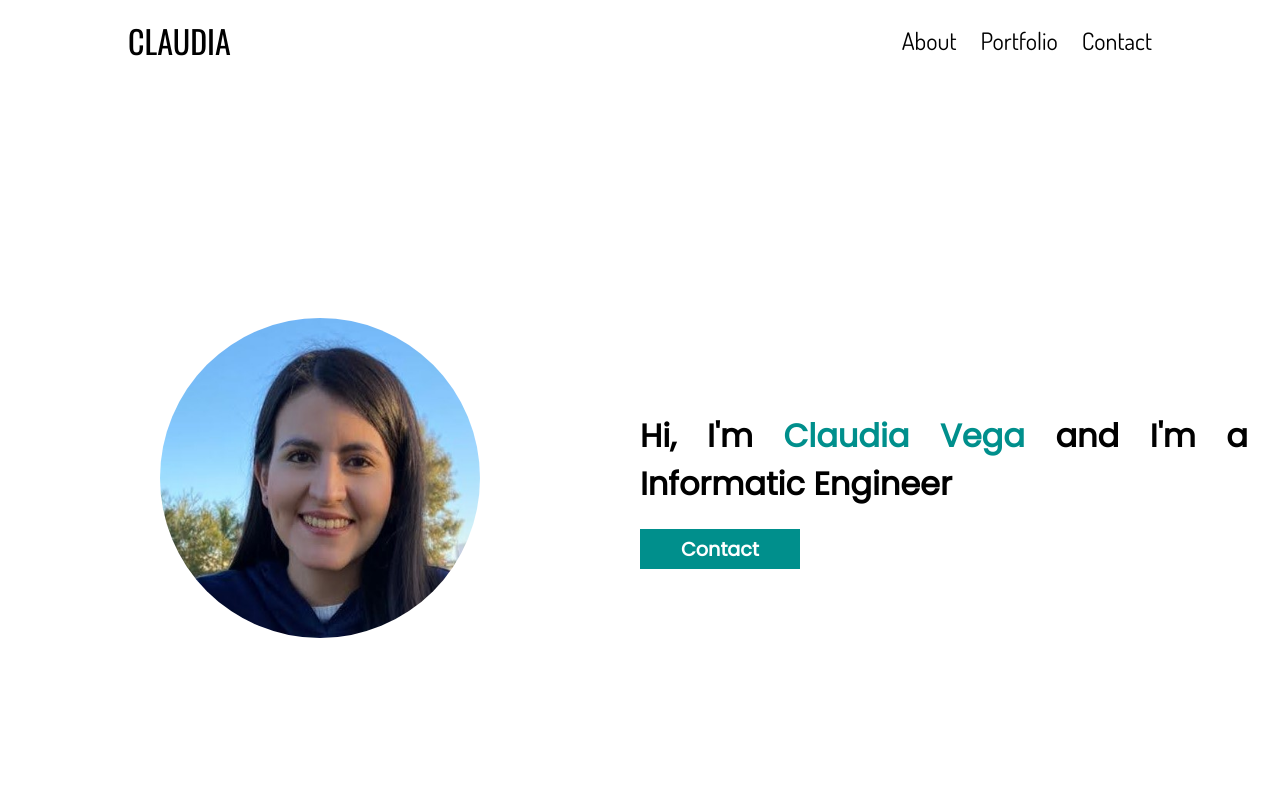
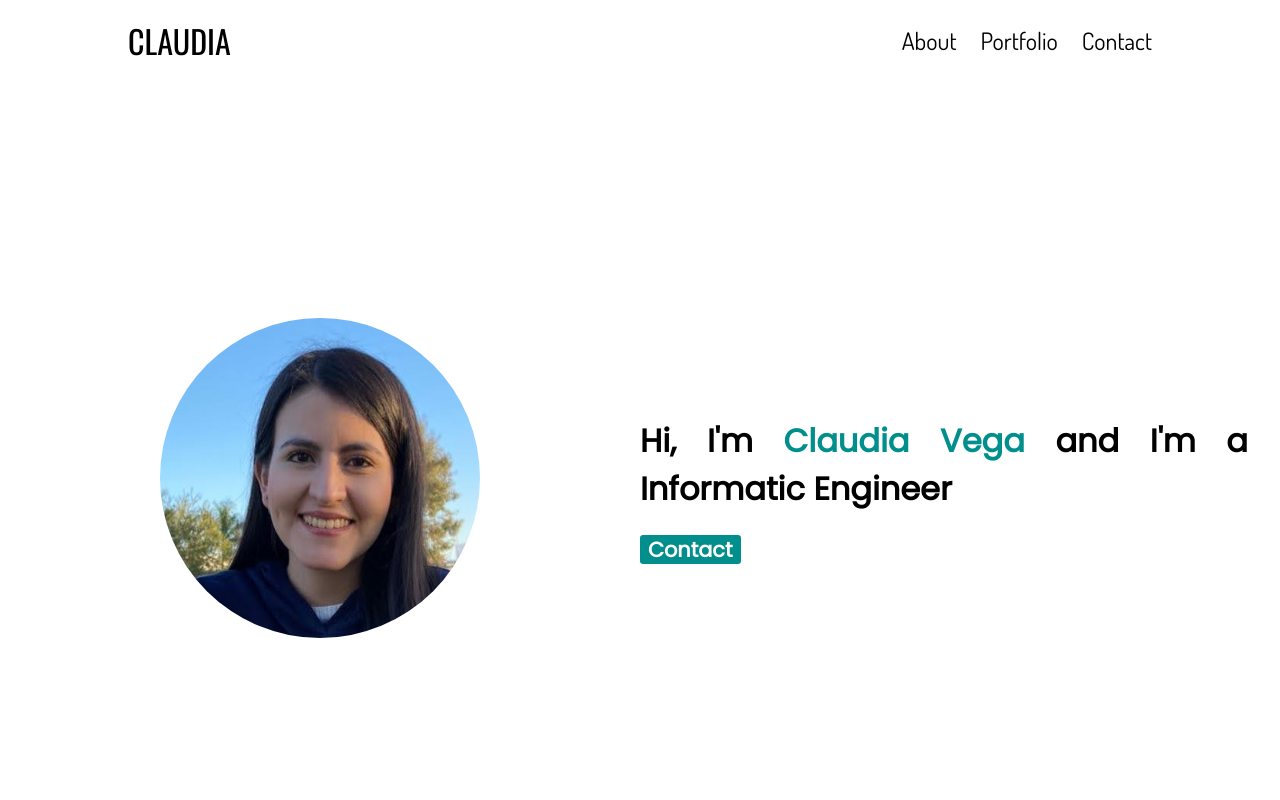
Before and after one commit to claudiamv31/portfolio, a React (Create React App) app: page / in a window 1280 px wide. Shown: the top 800 px of the page. Built offline with nearby package versions, Linux system fonts and the light colour scheme.

Commit message:
links work

```diff
--- a/src/components/About.js
+++ b/src/components/About.js
@@ -2,7 +2,7 @@ import classes from "./About.module.css";
 
 const About = () => {
   return (
-    <div className={classes.about}>
+    <div id="about" className={classes.about}>
       <div className={classes.box}>
         <div>
           <h2>About</h2>
--- a/src/components/Contact.js
+++ b/src/components/Contact.js
@@ -2,7 +2,7 @@ import classes from "./Contact.module.css";
 
 const Contact = () => {
   return (
-    <div className={classes.wrapper}>
+    <div id="contact" className={classes.wrapper}>
       <div className={classes.contact}>
         <div className={classes.box}>
           <div>
@@ -19,7 +19,7 @@ const Contact = () => {
         </div>
       </div>
       <div className={classes.links}>
-        <h2>Links</h2>
+        <h2>You can also find me here</h2>
         <div className={classes["links-logo"]}>
           <div>
             <a href="https://github.com/claudiamv31">
--- a/src/components/Home.js
+++ b/src/components/Home.js
@@ -11,7 +11,7 @@ const Home = () => {
         <h1>
           Hi, I'm <mark>Claudia Vega</mark> and I'm a Informatic Engineer
         </h1>
-        <button>Contact</button>
+        <a href="#contact">Contact</a>
       </div>
     </div>
   );
--- a/src/components/Home.module.css
+++ b/src/components/Home.module.css
@@ -43,13 +43,16 @@
   color: var(--blue-title);
 }
 
-.home-info button {
+.home-info a {
+  text-decoration: none;
+  padding: 0 0.5rem 0 0.5rem;
+  border-radius: 0.2rem;
   border: none;
   background-color: var(--blue-title);
   width: 10rem;
   height: 2.5rem;
   color: white;
   font-family: "Poppins", sans-serif;
-  font-size: 1.2rem;
+  font-size: 1.3rem;
   font-weight: 600;
 }
--- a/src/components/MainNavigation.js
+++ b/src/components/MainNavigation.js
@@ -6,9 +6,15 @@ const MainNavigation = () => {
       <div className={classes.logo}>Claudia</div>
       <nav className={classes.nav}>
         <ul>
-          <li>About</li>
-          <li>Portfolio</li>
-          <li>Contact</li>
+          <li>
+            <a href="#about">About</a>
+          </li>
+          <li>
+            <a href="#porfolio">Portfolio</a>
+          </li>
+          <li>
+            <a href="#contact">Contact</a>
+          </li>
         </ul>
       </nav>
     </header>
--- a/src/components/MainNavigation.module.css
+++ b/src/components/MainNavigation.module.css
@@ -14,6 +14,11 @@
   text-transform: uppercase;
 }
 
+.nav a {
+  text-decoration: none;
+  color: black;
+}
+
 .nav ul {
   list-style: none;
   display: flex;
@@ -26,3 +31,9 @@
   font-size: 1.5rem;
   font-family: "Dosis", sans-serif;
 }
+
+.nav a:active,
+.nav a:hover {
+  border-bottom: 0.2rem solid var(--blue-button);
+  padding-bottom: 5px;
+}
```
